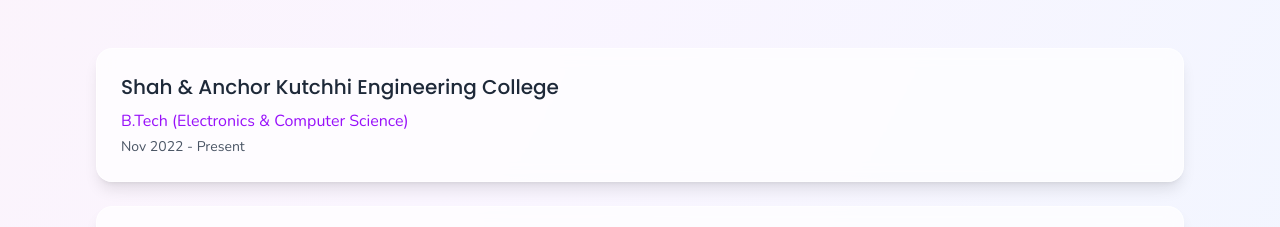
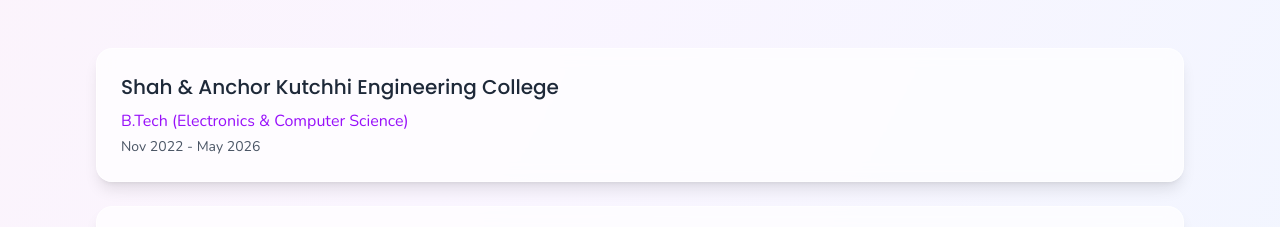
Before and after one commit to reshanaik15/My-Portfolio, a React (Vite) app: page / in a window 1280 px wide. Shown: the part 1440-1667 px from the top of the page. Built offline with nearby package versions, Linux system fonts and the light colour scheme.

Commit message:
Updated the education section with final cgpa

```diff
--- a/src/app/components/Education.tsx
+++ b/src/app/components/Education.tsx
@@ -12,9 +12,9 @@
   {
     grade: "B.Tech (Electronics & Computer Science)",
     institution: "Shah & Anchor Kutchhi Engineering College",
-    period: "Nov 2022 - Present",
+    period: "Nov 2022 - May 2026",
     details: [
-      "CGPA: 9.17 (current)",
+      "CGPA: 9.25",
       "Major Project: Firefighter IoT Wearable",
       "UI/UX Lead for academic projects",
     ],
```
